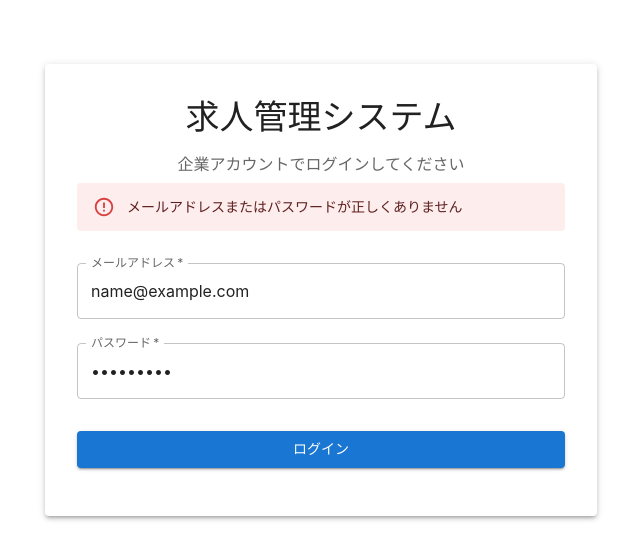
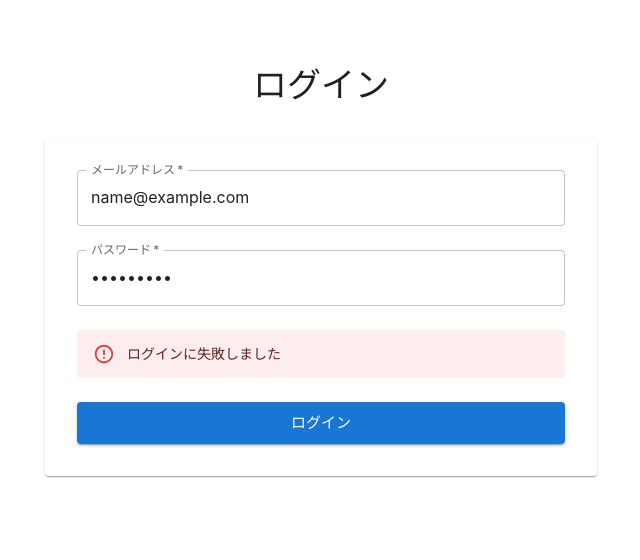
Before and after one commit to jikuya/rvf, a React (Vite) app in the folder frontend/: page /login in a window 1280 px wide. Both pictures are taken after typing "name@example.com", "Sample123" into the empty fields and a click on the button "ログイン". Shown: the top 560 px of the page, without its empty margins (319-959 px from the left). Built offline with nearby package versions, Linux system fonts and the light colour scheme; no server answers.

Commit message:
fix: 型エラーを修正

```diff
--- a/frontend/src/contexts/AuthContext.tsx
+++ b/frontend/src/contexts/AuthContext.tsx
@@ -1,9 +1,20 @@
 import React, { createContext, useContext, useState, useEffect } from 'react';
 import axios from 'axios';
 
+interface User {
+  id: number;
+  email: string;
+  name: string;
+}
+
+interface LoginResponse {
+  token: string;
+  user: User;
+}
+
 interface AuthContextType {
   isAuthenticated: boolean;
-  user: any | null;
+  user: User | null;
   login: (email: string, password: string) => Promise<void>;
   logout: () => void;
 }
@@ -20,7 +31,7 @@ export const useAuth = () => {
 
 export const AuthProvider: React.FC<{ children: React.ReactNode }> = ({ children }) => {
   const [isAuthenticated, setIsAuthenticated] = useState(false);
-  const [user, setUser] = useState<any | null>(null);
+  const [user, setUser] = useState<User | null>(null);
 
   useEffect(() => {
     const token = localStorage.getItem('token');
@@ -28,7 +39,7 @@ export const AuthProvider: React.FC<{ children: React.ReactNode }> = ({ children
       axios.defaults.headers.common['Authorization'] = `Bearer ${token}`;
       setIsAuthenticated(true);
       // ユーザー情報を取得
-      axios.get('/me')
+      axios.get<User>('/me')
         .then(response => {
           setUser(response.data);
         })
@@ -40,7 +51,7 @@ export const AuthProvider: React.FC<{ children: React.ReactNode }> = ({ children
 
   const login = async (email: string, password: string) => {
     try {
-      const response = await axios.post('/login', { email, password });
+      const response = await axios.post<LoginResponse>('/login', { email, password });
       const { token, user } = response.data;
       localStorage.setItem('token', token);
       axios.defaults.headers.common['Authorization'] = `Bearer ${token}`;
--- a/frontend/src/pages/JobApplicationDetail.tsx
+++ b/frontend/src/pages/JobApplicationDetail.tsx
@@ -88,7 +88,7 @@ const JobApplicationDetail: React.FC = () => {
 
       <Paper sx={{ p: 3 }}>
         <Grid container spacing={3}>
-          <Grid item xs={12}>
+          <Grid component="div" item xs={12}>
             <Typography variant="h6" gutterBottom>
               求人情報
             </Typography>
@@ -97,24 +97,24 @@ const JobApplicationDetail: React.FC = () => {
             </Typography>
           </Grid>
 
-          <Grid item xs={12}>
+          <Grid component="div" item xs={12}>
             <Typography variant="h6" gutterBottom>
               応募者情報
             </Typography>
             <Grid container spacing={2}>
-              <Grid item xs={12} sm={6}>
+              <Grid component="div" item xs={12} sm={6}>
                 <Typography variant="subtitle2">お名前</Typography>
                 <Typography variant="body1">{application.name}</Typography>
               </Grid>
-              <Grid item xs={12} sm={6}>
+              <Grid component="div" item xs={12} sm={6}>
                 <Typography variant="subtitle2">メールアドレス</Typography>
                 <Typography variant="body1">{application.email}</Typography>
               </Grid>
-              <Grid item xs={12} sm={6}>
+              <Grid component="div" item xs={12} sm={6}>
                 <Typography variant="subtitle2">電話番号</Typography>
                 <Typography variant="body1">{application.phone}</Typography>
               </Grid>
-              <Grid item xs={12} sm={6}>
+              <Grid component="div" item xs={12} sm={6}>
                 <Typography variant="subtitle2">応募日</Typography>
                 <Typography variant="body1">
                   {format(new Date(application.created_at), 'yyyy年MM月dd日')}
@@ -123,7 +123,7 @@ const JobApplicationDetail: React.FC = () => {
             </Grid>
           </Grid>
 
-          <Grid item xs={12}>
+          <Grid component="div" item xs={12}>
             <Typography variant="h6" gutterBottom>
               カバーレター
             </Typography>
@@ -132,7 +132,7 @@ const JobApplicationDetail: React.FC = () => {
             </Typography>
           </Grid>
 
-          <Grid item xs={12}>
+          <Grid component="div" item xs={12}>
             <Typography variant="h6" gutterBottom>
               ステータス
             </Typography>
--- a/frontend/src/pages/Login.tsx
+++ b/frontend/src/pages/Login.tsx
@@ -1,37 +1,36 @@
 import React, { useState } from 'react';
-import { useAuth } from '../contexts/AuthContext';
 import { useNavigate } from 'react-router-dom';
-import axios from '../utils/axios';
+import axios from 'axios';
 import {
   Container,
+  Typography,
+  Paper,
   Box,
-  Typography,
   TextField,
   Button,
+  CircularProgress,
   Alert,
-  CircularProgress,
-  Paper,
 } from '@mui/material';
+import { useAuth } from '../contexts/AuthContext';
 
 const Login: React.FC = () => {
   const [email, setEmail] = useState('');
   const [password, setPassword] = useState('');
+  const [loading, setLoading] = useState(false);
   const [error, setError] = useState<string | null>(null);
-  const [loading, setLoading] = useState(false);
+  const navigate = useNavigate();
   const { login } = useAuth();
-  const navigate = useNavigate();
 
   const handleSubmit = async (e: React.FormEvent) => {
     e.preventDefault();
+    setLoading(true);
     setError(null);
-    setLoading(true);
 
     try {
-      const response = await axios.post<{ token: string }>('/login', { email, password });
-      login(response.data.token);
-      navigate('/applications');
+      await login(email, password);
+      navigate('/jobs');
     } catch (err) {
-      setError('メールアドレスまたはパスワードが正しくありません');
+      setError('ログインに失敗しました');
     } finally {
       setLoading(false);
     }
@@ -39,78 +38,47 @@ const Login: React.FC = () => {
 
   return (
     <Container maxWidth="sm">
-      <Box
-        sx={{
-          marginTop: 8,
-          display: 'flex',
-          flexDirection: 'column',
-          alignItems: 'center',
-        }}
-      >
-        <Paper
-          elevation={3}
-          sx={{
-            padding: 4,
-            display: 'flex',
-            flexDirection: 'column',
-            alignItems: 'center',
-            width: '100%',
-          }}
-        >
-          <Typography component="h1" variant="h4" gutterBottom>
-            求人管理システム
-          </Typography>
-          <Typography variant="subtitle1" color="text.secondary" gutterBottom>
-            企業アカウントでログインしてください
-          </Typography>
+      <Box sx={{ mt: 8, mb: 4 }}>
+        <Typography variant="h4" component="h1" align="center" gutterBottom>
+          ログイン
+        </Typography>
+      </Box>
 
-          {error && (
-            <Alert severity="error" sx={{ width: '100%', mb: 2 }}>
-              {error}
-            </Alert>
-          )}
-
-          <Box component="form" onSubmit={handleSubmit} sx={{ width: '100%' }}>
+      <Paper sx={{ p: 4 }}>
+        <form onSubmit={handleSubmit}>
+          <Box sx={{ display: 'flex', flexDirection: 'column', gap: 3 }}>
             <TextField
-              margin="normal"
+              label="メールアドレス"
+              type="email"
+              value={email}
+              onChange={(e) => setEmail(e.target.value)}
               required
               fullWidth
-              id="email"
-              label="メールアドレス"
-              name="email"
-              autoComplete="email"
-              autoFocus
-              value={email}
-              onChange={(e) => setEmail(e.target.value)}
             />
+
             <TextField
-              margin="normal"
+              label="パスワード"
+              type="password"
+              value={password}
+              onChange={(e) => setPassword(e.target.value)}
               required
               fullWidth
-              name="password"
-              label="パスワード"
-              type="password"
-              id="password"
-              autoComplete="current-password"
-              value={password}
-              onChange={(e) => setPassword(e.target.value)}
             />
+
+            {error && <Alert severity="error">{error}</Alert>}
+
             <Button
               type="submit"
+              variant="contained"
+              size="large"
+              disabled={loading}
               fullWidth
-              variant="contained"
-              sx={{ mt: 3, mb: 2 }}
-              disabled={loading}
             >
-              {loading ? (
-                <CircularProgress size={24} color="inherit" />
-              ) : (
-                'ログイン'
-              )}
+              {loading ? <CircularProgress size={24} /> : 'ログイン'}
             </Button>
           </Box>
-        </Paper>
-      </Box>
+        </form>
+      </Paper>
     </Container>
   );
 };
```
